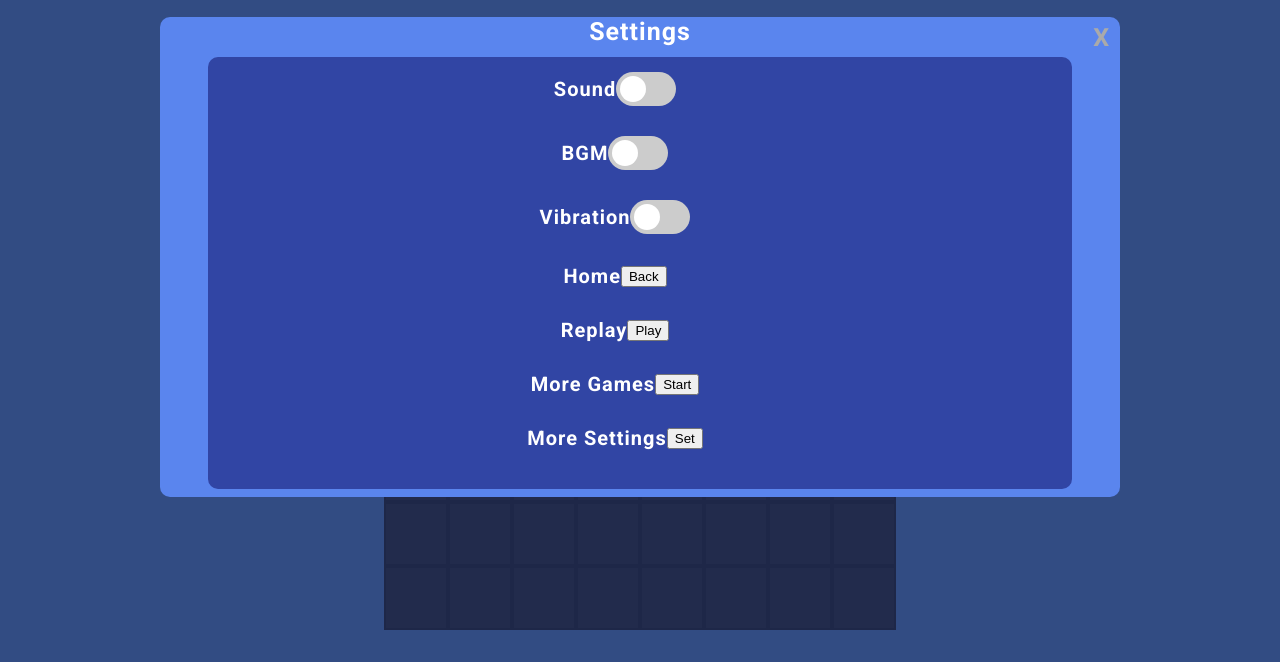
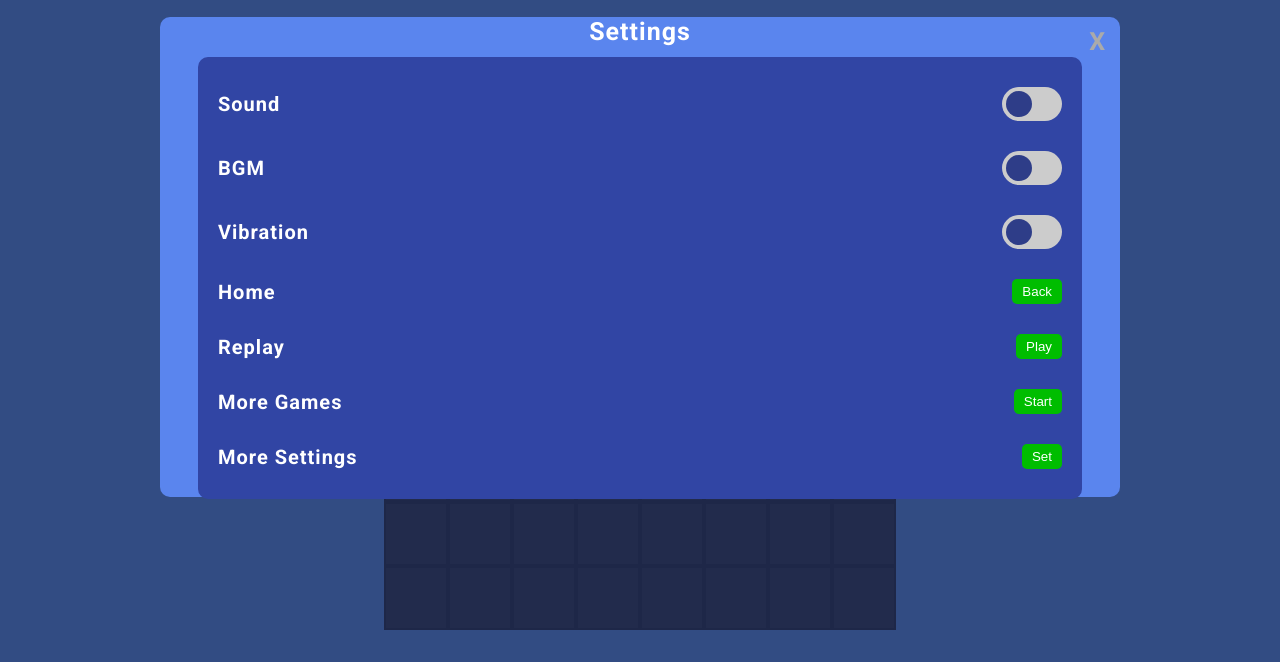
Before and after one commit to superskibidi69/block-blast, a plain HTML site: page game.html in a window 1280 px wide. Both pictures are taken after a click on the element 1240 px from the left and 42 px from the top of the page. Shown: the part 138-800 px from the top of the page. Drawn offline with Linux system fonts and the light colour scheme.

Commit message:
Update game.html

```diff
--- a/game.html
+++ b/game.html
@@ -134,31 +134,49 @@ body, html {
 .settings-section {
     background: #3145A4;
     width: 90%;
-    height: 90%;
+    height: auto; /* Changed to auto to fit content */
     border-radius: 10px;
     position: relative;
     margin: auto;
+    padding: 10px; /* Add padding for better spacing */
 }
+
 .settings-option {
     text-align: center;
     align-items: center;
-    justify-content: center;
+    justify-content: space-between; /* Adjusted for button alignment */
     font-family: 'Roboto', sans-serif;
     font-weight: 500;
     font-size: 20px;
     letter-spacing: 1px;
     color: white;
-    padding: 15px;
-    display: flex;
-    margin-right: 50px;
+    padding: 10px; /* Reduced padding for tighter layout */
+    display: flex; /* Use flexbox for layout */
+    margin: 10px 0; /* Add vertical margin between options */
+}
+
+button {
+    margin-left: auto; /* Push the button to the right */
+    background-color: #00BD00; /* Button background color */
+    color: white; /* Button text color */
+    border: none; /* Remove default border */
+    border-radius: 5px; /* Rounded corners */
+    padding: 5px 10px; /* Padding for button */
+    cursor: pointer; /* Pointer cursor on hover */
+}
+
+button:hover, button:focus {
+    background-color: #00a800;
+    transform: scale(.95);
 }
 .toggle-container {
     display: flex;
-            align-items: center;
+    justify-content: space-between; /* Aligns items to the edges */
+    align-items: center; /* Centers items vertically */
+    width: 100%; /* Ensures it takes full width */
 }
 
 .toggle {
-
     position: relative;
     width: 60px;
     height: 34px;
@@ -189,18 +207,19 @@ body, html {
     width: 26px;
     left: 4px;
     bottom: 4px;
-            background-color: white;
+    background-color: #2E3D88;
     transition: .4s;
     border-radius: 50%;
 }
 
 input:checked + .toggle-slider {
-            background-color: #21f32c;
+    background-color: #44C554;
 }
 
 input:checked + .toggle-slider:before {
     transform: translateX(26px);
 }
+
     </style>
 </head>
 <body>
```
Lines whose indentation alone changed are shown as unchanged.
